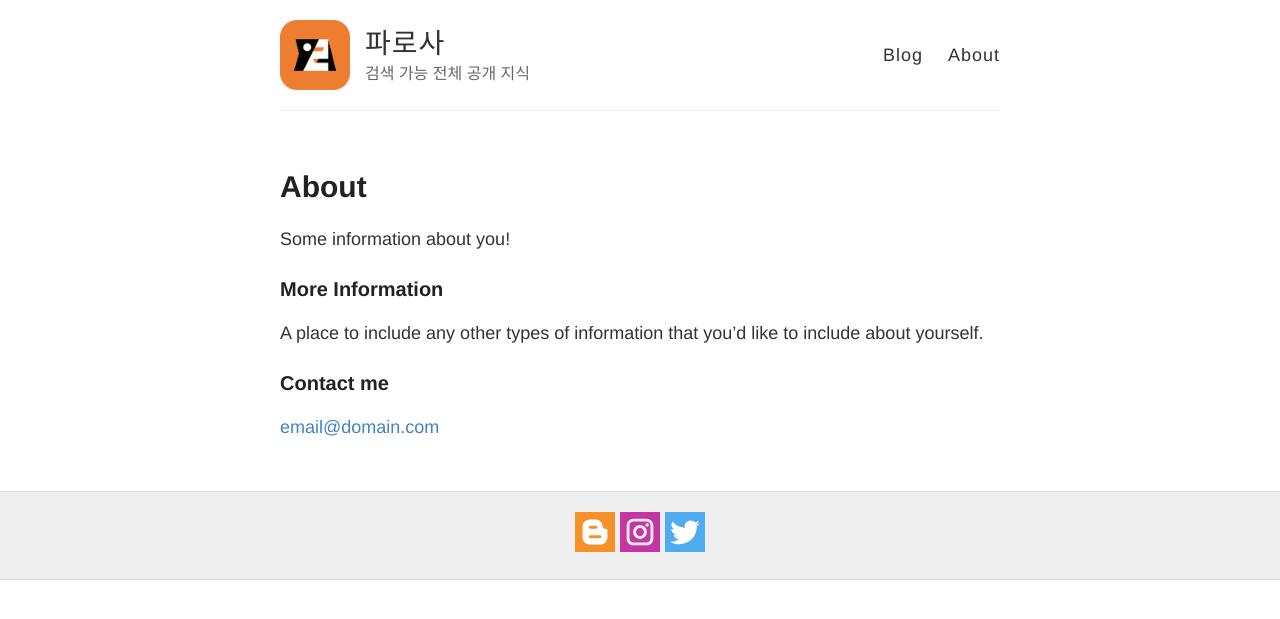
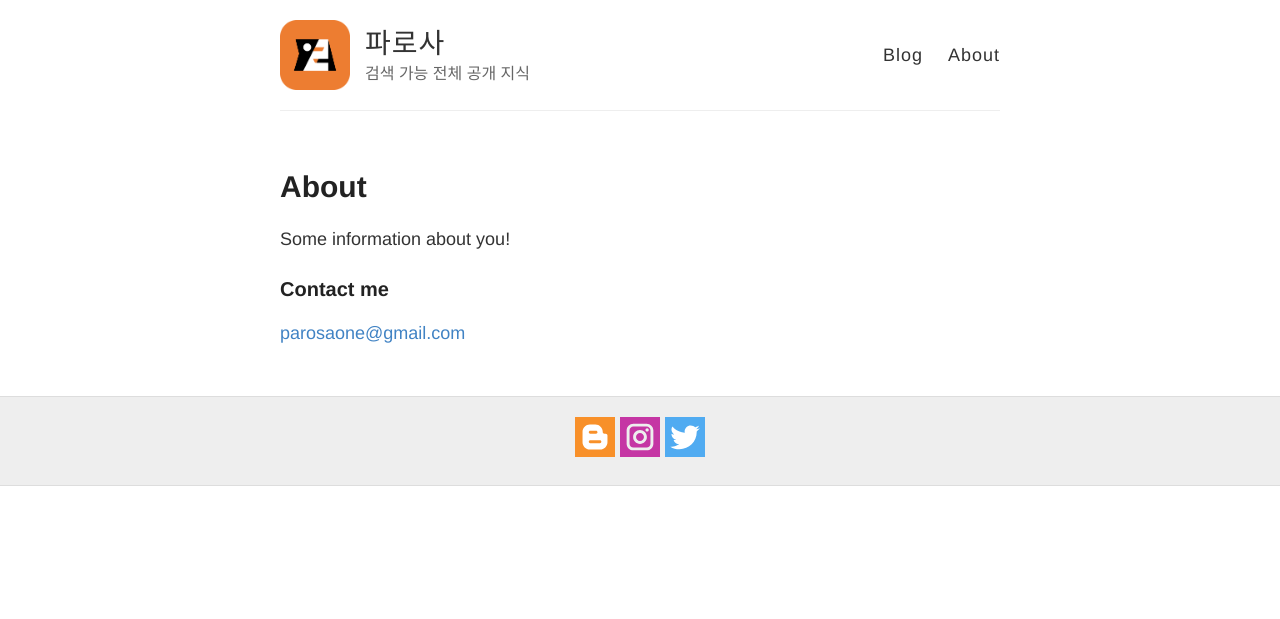
Before and after one commit to parosaone/blog, a Jekyll site: the page built from about.md, in a window 1280 px wide. Shown: the top 619 px of the page. Built offline with Jekyll 4.4.1, drawn with Linux system fonts in a browser that asks for light colours.

Commit message:
Remove Sample Images

```diff
--- a/about.md
+++ b/about.md
@@ -6,10 +6,6 @@ permalink: /about/
 
 Some information about you!
 
-### More Information
-
-A place to include any other types of information that you'd like to include about yourself.
-
 ### Contact me
 
-[email@domain.com](mailto:email@domain.com)
+[parosaone@gmail.com](mailto:parosaone@gmail.com)
```
Also changed, not shown: 404.md (+0 -2 lines), images/404.jpg (deleted), images/config.png (deleted), images/first-post.png (deleted), images/jekyll-logo.png (deleted), images/jekyll-now-theme-screenshot.jpg (deleted), images/step1.gif (deleted).
